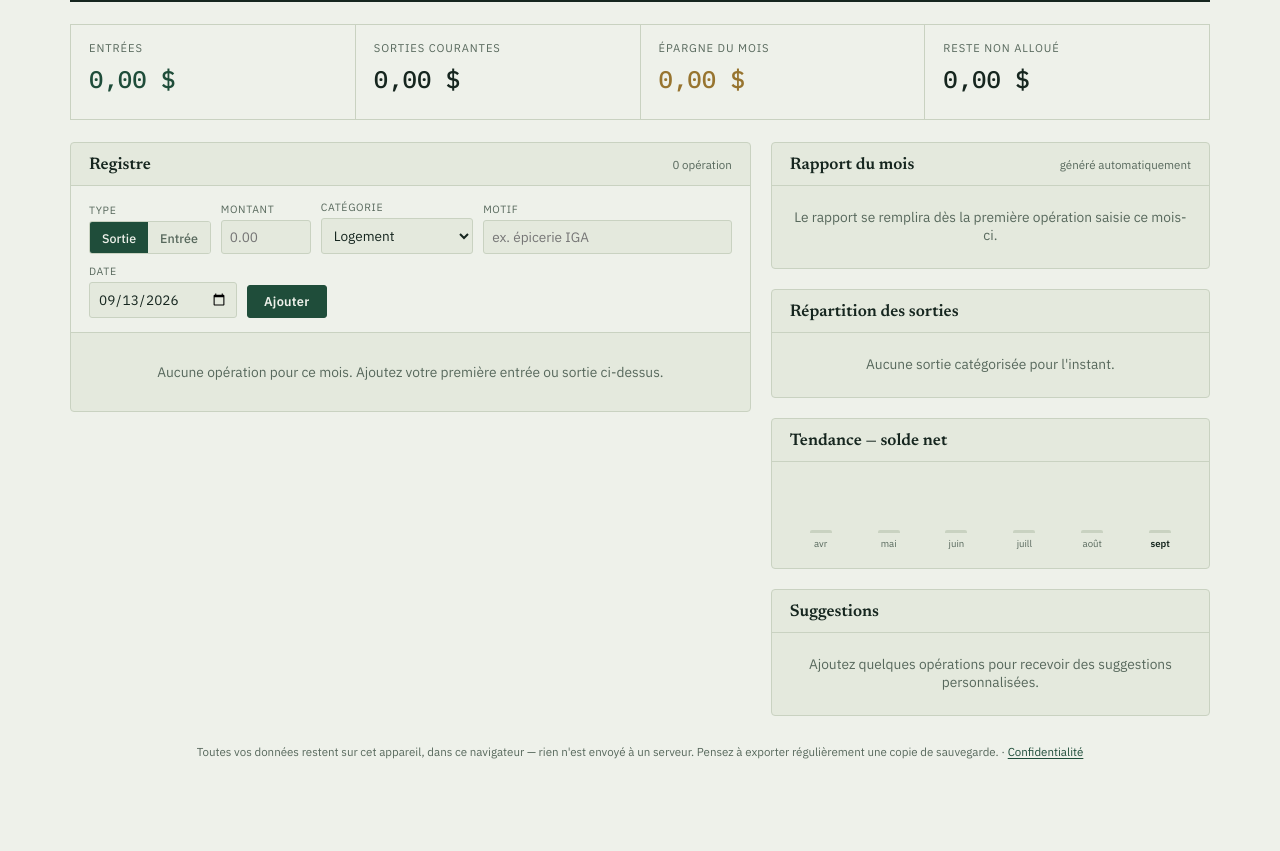
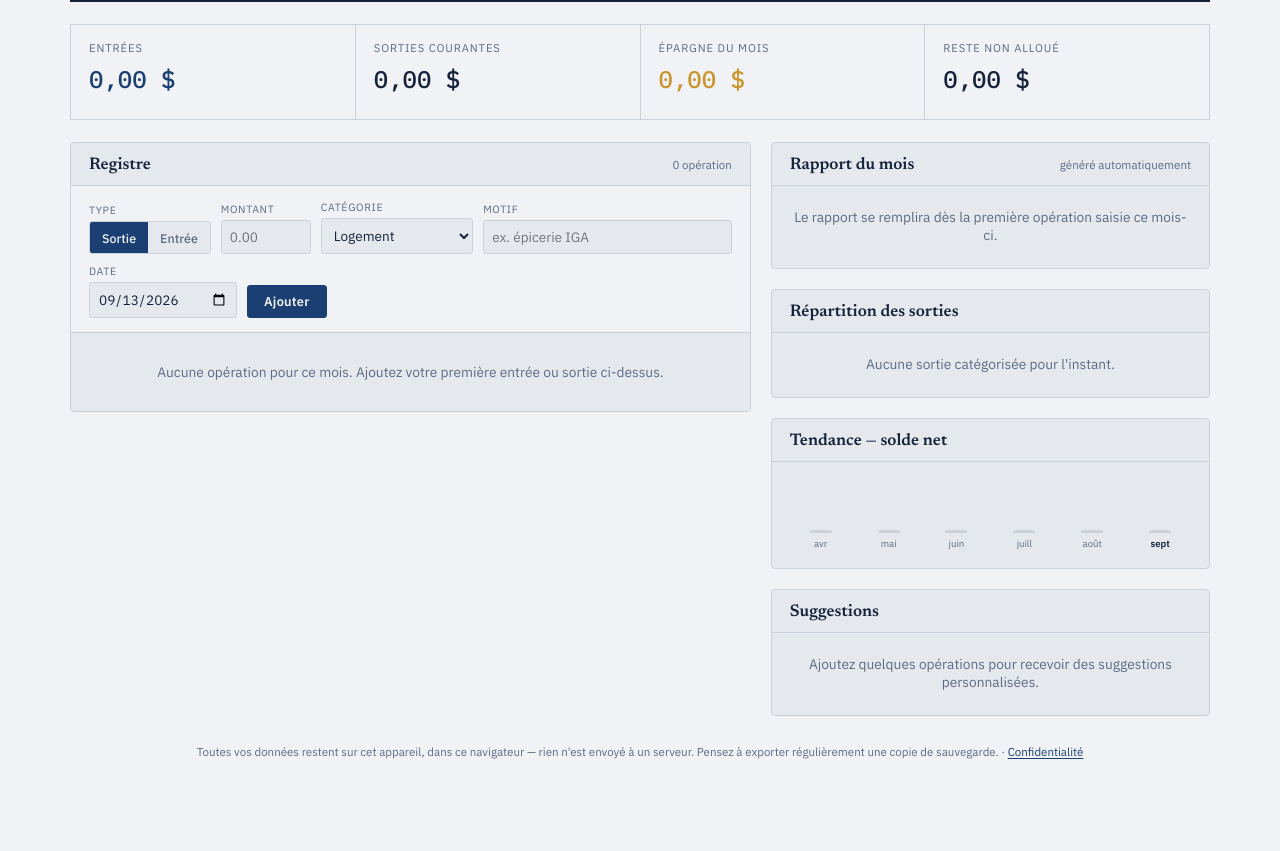
Before and after one commit to EBANG-BERANGER/B-EPARGNE, a plain HTML site: page index.html in a window 1280 px wide. Shown: the part 90-941 px from the top of the page. Drawn offline with Linux system fonts and the light colour scheme.

Commit message:
Applique le logo B-EPARGNE et un thème bleu marine/or dans tout le projet
- Recadre le badge circulaire du logo fourni pour toutes les icônes (favicon, apple-touch-icon, icon-192/512, logo d'en-tête)
- Remplace le SVG d'en-tête par le vrai logo
- Remplace la palette forêt/vert par un thème bleu marine + or aligné sur le logo (clair et sombre), theme-color et manifest inclus
- Bump du cache du service worker vers v3

Co-Authored-By: Claude Sonnet 5 <noreply@anthropic.com>

```diff
--- a/index.html
+++ b/index.html
@@ -5,7 +5,7 @@
 <meta name="viewport" content="width=device-width, initial-scale=1, viewport-fit=cover">
 <title>Béranger Épargne</title>
 <meta name="description" content="Registre financier personnel : suivi des entrées et sorties, rapport mensuel automatique et suggestions d'épargne.">
-<meta name="theme-color" content="#1f4d3a">
+<meta name="theme-color" content="#14243f">
 <link rel="manifest" href="manifest.webmanifest">
 <link rel="icon" type="image/png" sizes="32x32" href="icons/favicon-32.png">
 <link rel="apple-touch-icon" href="icons/apple-touch-icon.png">
@@ -18,11 +18,7 @@
 <div class="shell">
   <header class="masthead">
     <div class="brand">
-      <svg viewBox="0 0 40 40" fill="none" xmlns="http://www.w3.org/2000/svg">
-        <circle cx="20" cy="20" r="18.5" stroke="var(--ledger)" stroke-width="2"/>
-        <path d="M12 24 L18 17 L23 21 L29 12" stroke="var(--brass)" stroke-width="2.2" stroke-linecap="round" stroke-linejoin="round" fill="none"/>
-        <path d="M23 12 H29 V18" stroke="var(--brass)" stroke-width="2.2" stroke-linecap="round" stroke-linejoin="round" fill="none"/>
-      </svg>
+      <img class="brand-logo" src="icons/logo.png" width="38" height="38" alt="">
       <div class="brand-text">
         <h1>Béranger Épargne</h1>
         <p>Registre financier personnel</p>
--- a/service-worker.js
+++ b/service-worker.js
@@ -1,5 +1,5 @@
 // Bump this on every deploy that changes app-shell files, so clients pick up the new version.
-const CACHE = "beranger-epargne-v2";
+const CACHE = "beranger-epargne-v3";
 
 const ASSETS = [
   "./",
--- a/style.css
+++ b/style.css
@@ -1,15 +1,15 @@
 :root{
-  --paper:#eef1ea;
-  --paper-raised:#e4e9dd;
-  --ink:#16261f;
-  --muted:#57685c;
-  --ledger:#1f4d3a;
-  --ledger-strong:#163a2b;
-  --brass:#97742f;
-  --wine:#7a2e33;
-  --line:#c9d2c1;
-  --line-soft:#dbe1d4;
-  --focus:#2f6f4e;
+  --paper:#f0f2f5;
+  --paper-raised:#e5e9ee;
+  --ink:#16233b;
+  --muted:#5c6b82;
+  --ledger:#1c3f73;
+  --ledger-strong:#142c54;
+  --brass:#c9962f;
+  --wine:#8c2f3a;
+  --line:#ccd2db;
+  --line-soft:#dde1e7;
+  --focus:#3568b3;
   --cat-logement:#1b9e77;
   --cat-alimentation:#d95f02;
   --cat-transport:#7570b3;
@@ -21,31 +21,31 @@
 }
 @media (prefers-color-scheme: dark){
   :root:not([data-theme="light"]){
-    --paper:#11201a;
-    --paper-raised:#182a22;
-    --ink:#e8ece4;
-    --muted:#9bab9e;
-    --ledger:#5fa17d;
-    --ledger-strong:#7bbb98;
-    --brass:#d1ab5f;
-    --wine:#d17d80;
-    --line:#2c3e33;
-    --line-soft:#22322a;
-    --focus:#7bbb98;
+    --paper:#0f1826;
+    --paper-raised:#17233a;
+    --ink:#e8ecf3;
+    --muted:#9aa7bd;
+    --ledger:#6fa0e6;
+    --ledger-strong:#8fb6ee;
+    --brass:#e3bb6a;
+    --wine:#d98089;
+    --line:#263a5c;
+    --line-soft:#1c2c48;
+    --focus:#6fa0e6;
   }
 }
 :root[data-theme="dark"]{
-  --paper:#11201a;
-  --paper-raised:#182a22;
-  --ink:#e8ece4;
-  --muted:#9bab9e;
-  --ledger:#5fa17d;
-  --ledger-strong:#7bbb98;
-  --brass:#d1ab5f;
-  --wine:#d17d80;
-  --line:#2c3e33;
-  --line-soft:#22322a;
-  --focus:#7bbb98;
+  --paper:#0f1826;
+  --paper-raised:#17233a;
+  --ink:#e8ecf3;
+  --muted:#9aa7bd;
+  --ledger:#6fa0e6;
+  --ledger-strong:#8fb6ee;
+  --brass:#e3bb6a;
+  --wine:#d98089;
+  --line:#263a5c;
+  --line-soft:#1c2c48;
+  --focus:#6fa0e6;
 }
 
 *{ box-sizing:border-box; }
@@ -83,7 +83,7 @@ input, select{ font-family:inherit; }
   flex-wrap:wrap;
 }
 .brand{ display:flex; align-items:center; gap:12px; }
-.brand svg{ width:38px; height:38px; flex:none; }
+.brand-logo{ width:38px; height:38px; flex:none; border-radius:50%; display:block; }
 .brand-text h1{ font-size:1.7rem; font-weight:600; letter-spacing:.2px; }
 .brand-text p{ margin:2px 0 0; font-size:.8rem; color:var(--muted); letter-spacing:.03em; }
 
```
Also changed, not shown: privacy.html (+1 -1 lines), icons/apple-touch-icon.png, icons/favicon-32.png, icons/icon-192.png, icons/icon-512.png, icons/logo.png (added), manifest.webmanifest.
